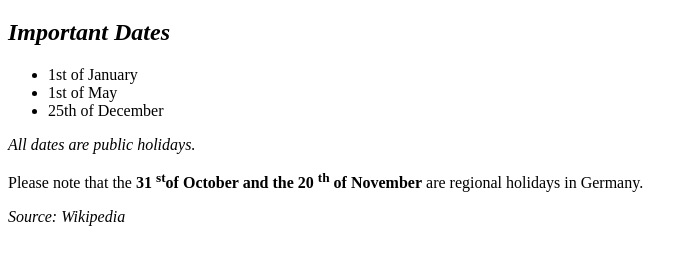
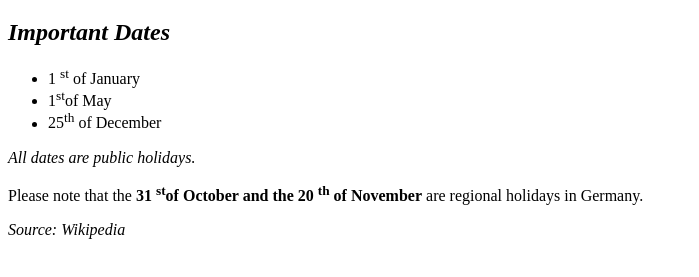
Before and after one commit to fbw-d09/uib-typography-inline-pawel-w88, a website: page index.html in a window 1280 px wide. Shown: the part 61-338 px from the top of the page, without its empty margins (0-699 px from the left). Drawn offline with Linux system fonts and the light colour scheme.

Commit message:
fix datei

```diff
--- a/index.html
+++ b/index.html
@@ -15,22 +15,22 @@
     <main>
       <h2><em>Important Dates</em></h2>
       <ul>
-        <li>1st of January</li>
-        <li>1st of May</li>
-        <li>25th of December</li>
+        <li>1 <sup>st</sup> of January</li>
+        <li>1<sup>st</sup>of May</li>
+        <li>25<sup>th</sup> of December</li>
       </ul>
 
-      <p class="holidays"><i>All dates are public holidays.</i></p>
+      <p class="holidays"> <i>All dates are public holidays.</i> </p>
 
       <p class="note">
         Please note that the
-        <b> 31 <sup>st</sup>of October and the 20 <sup>th</sup> of November</b> are regional holidays
-        in Germany.
+        <b> 31 <sup>st</sup>of October and the 20 <sup>th</sup> of November</b>
+        are regional holidays in Germany.
       </p>
     </main>
 
     <footer>
-      <p> <cite>Source: Wikipedia</cite> </p>
+      <p><cite>Source: Wikipedia</cite></p>
     </footer>
   </body>
 </html>
```
